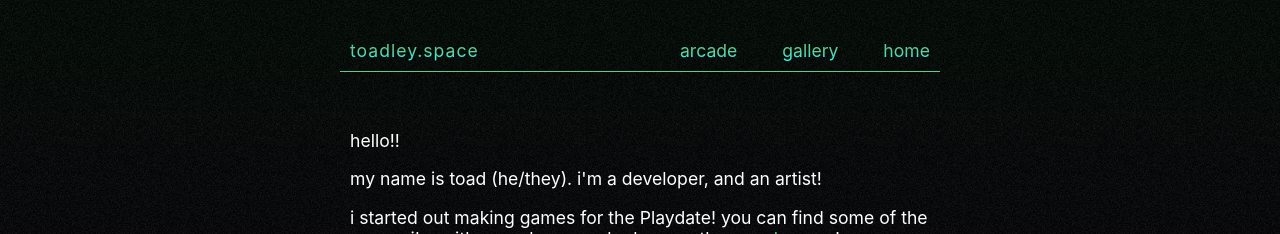
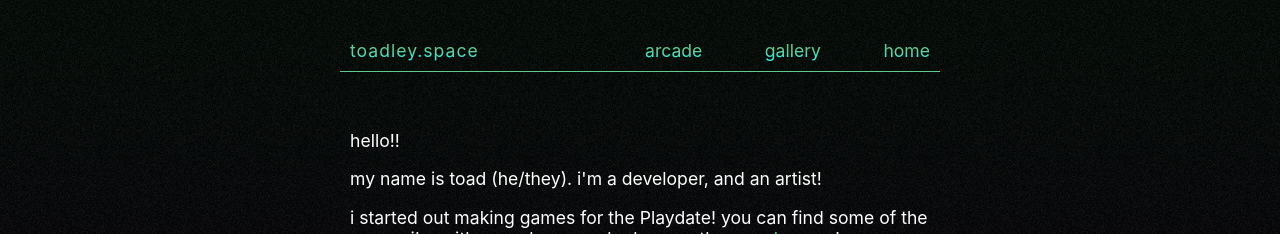
Before and after one commit to Toadlez/Toadlez.github.io, a Jekyll site: the page built from index.html, in a window 1280 px wide. Shown: the top 234 px of the page. Built offline with Jekyll 4.4.1, drawn with Linux system fonts in a browser that asks for light colours.

Commit message:
Fixed header

```diff
--- a/_includes/header.html
+++ b/_includes/header.html
@@ -1,9 +1,8 @@
 <div class="wrapper">
 
     <a href="/">{{ site.title }}</a>
-    <div style="flex: 0 0 0px;"></div>
 
-    <nav style="max-width: 250px;">
+    <nav>
         <a href="/arcade/">arcade</a>
         <a href="/gallery/">gallery</a>
         <a href="/">home</a>
--- a/_sass/_header.scss
+++ b/_sass/_header.scss
@@ -13,7 +13,6 @@ header {
         }
 
         &>a {
-            max-width: max-content;
             letter-spacing: 1px;
             color: map-get($colors, fg);
             text-align: left;
```
